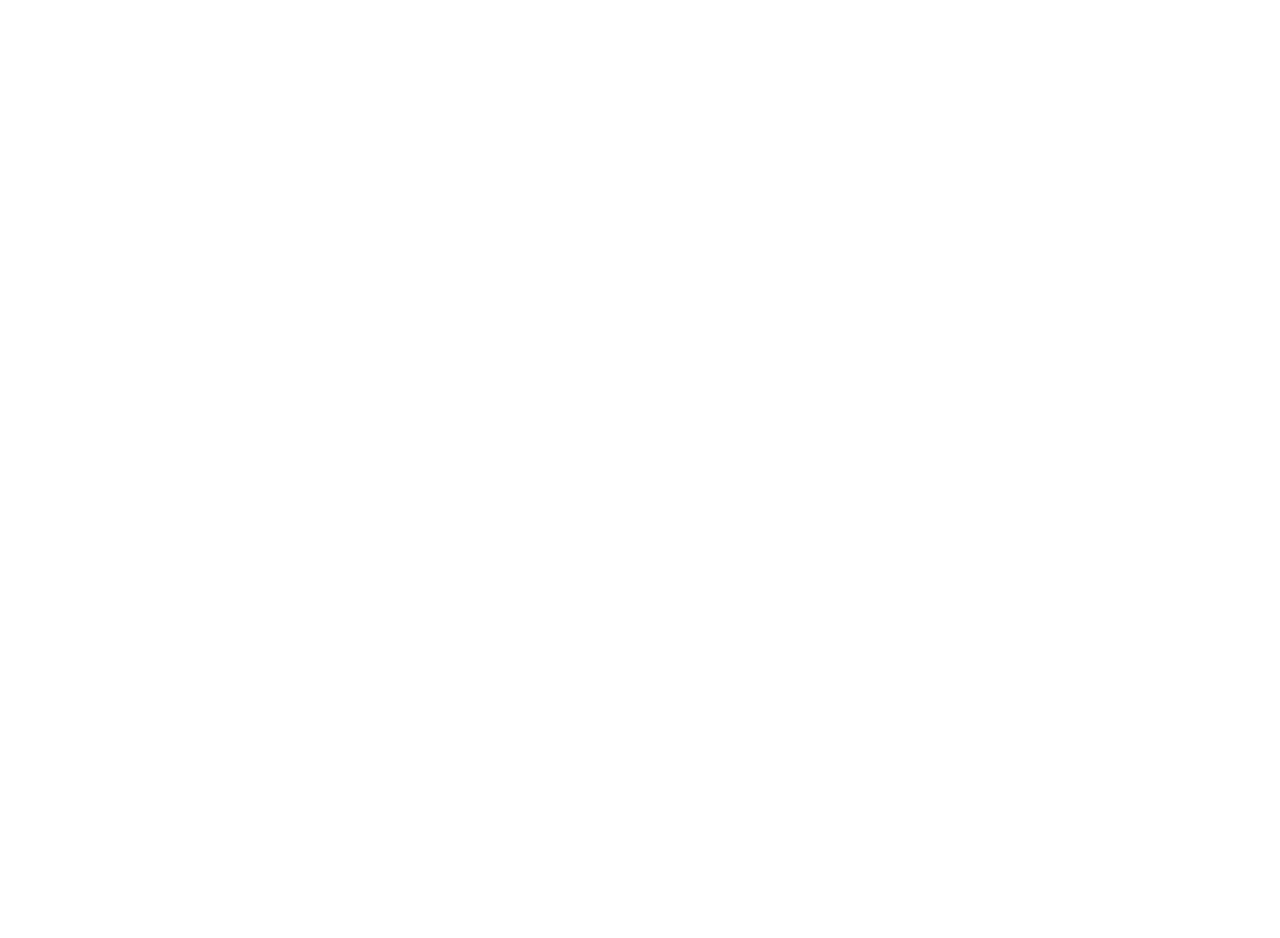
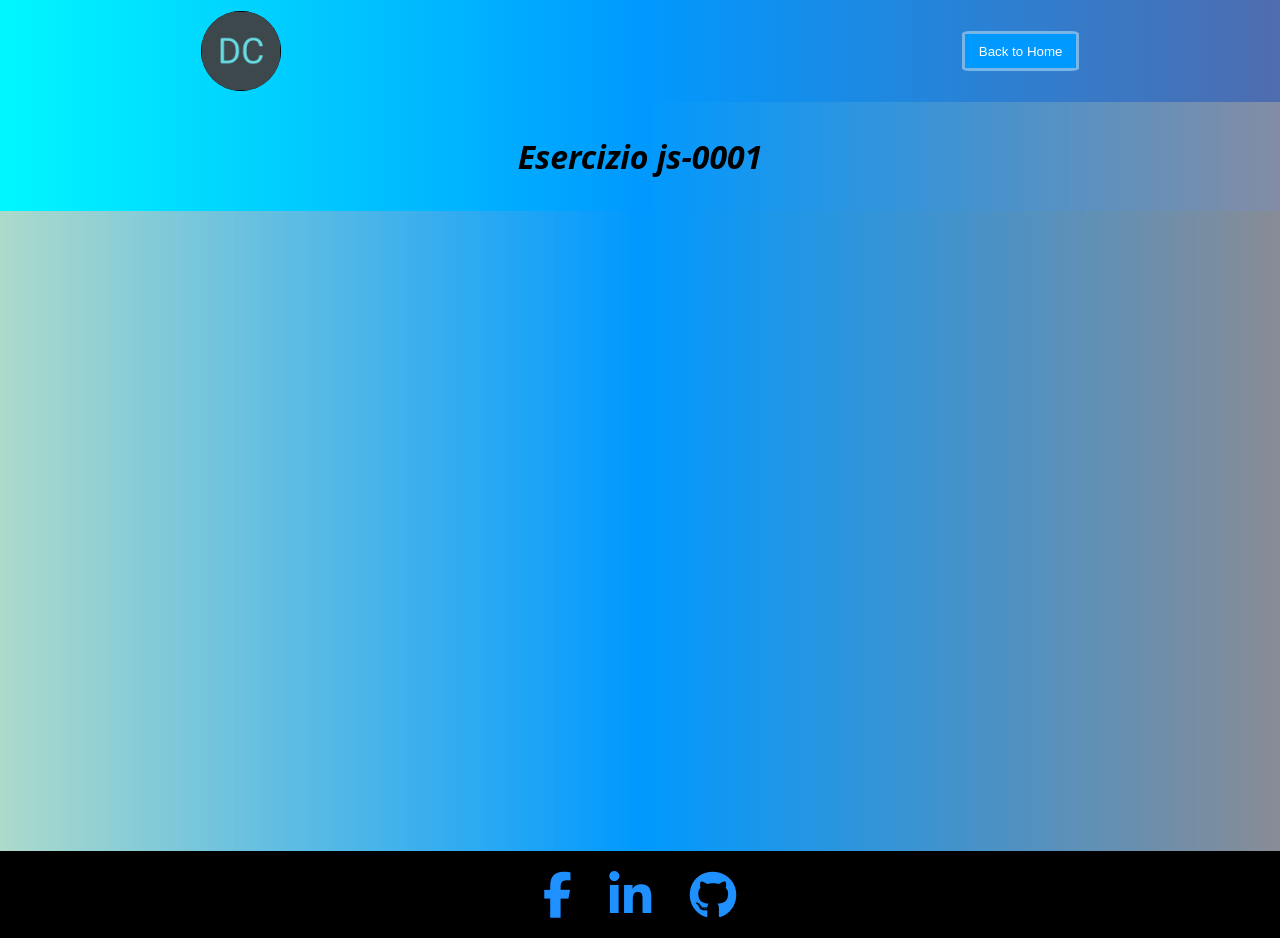
Before and after one commit to cavaglieridomenico/corso-frontend-angular, a plain HTML site: page src/exercises/js-0001/js-0001.html in a window 1280 px wide. Before the commit the page ends 800 px from the top, so only its background shows below. Drawn offline with Linux system fonts and the light colour scheme.

Commit message:
[FEAT] Setup js-0001

```diff
--- a/src/assets/style/style.css
+++ b/src/assets/style/style.css
@@ -72,7 +72,7 @@ a:visited {
   background-color: var(--color-primary);
   color: #fff;
   border: solid 3px #c8c8da9c;
-  border-radius: 20%;
+  border-radius: 7%;
   min-width: 100px;
   height: 40px;
   padding: 0 1em 0;
--- a/src/exercises/js-0001/js-0001.html
+++ b/src/exercises/js-0001/js-0001.html
@@ -0,0 +1,74 @@
+<!DOCTYPE html>
+<html lang="en">
+  <head>
+    <meta charset="UTF-8" />
+    <meta http-equiv="X-UA-Compatible" content="IE=edge" />
+    <meta name="viewport" content="width=device-width, initial-scale=1.0" />
+    <link
+      rel="shortcut icon"
+      href="./src/assets/images/favicon.ico"
+      type="image/x-icon"
+    />
+    <link rel="stylesheet" href="../../assets/style/style.css" />
+    <title>Esercizio js-0001</title>
+  </head>
+  <body>
+    <header>
+      <div class="container header__container flex-row-between">
+        <div class="logo">
+          <img src="../../assets/images/logo192.png" width="100%" alt="logo" />
+        </div>
+        <button class="button">
+          <a
+            href="../../../index.html"
+            class="btn btn-primary btn-lg text-light"
+            tabindex="-1"
+            role="button"
+            aria-disabled="true"
+            >Back to Home</a
+          >
+        </button>
+      </div>
+    </header>
+    <main class="main">
+      <div class="container">
+        <h1 class="title"><em>Esercizio js-0001</em></h1>
+        <div class="exercises-container flex-row-center"></div>
+      </div>
+    </main>
+    <footer>
+      <div class="container footer__container flex-row-center">
+        <span style="font-size: 46px; color: Dodgerblue">
+          <a
+            href="https://www.facebook.com/profile.php?id=100070999937670"
+            target="_blank"
+          >
+            <i class="fa-brands fa-facebook-f"></i>
+          </a>
+        </span>
+        <span class="mx-5" style="font-size: 48px; color: Dodgerblue">
+          <a
+            href="https://www.linkedin.com/in/domenico-cavaglieri-aa0333217/"
+            target="_blank"
+          >
+            <i class="fa-brands fa-linkedin-in"></i>
+          </a>
+        </span>
+        <span style="font-size: 48px; color: Dodgerblue">
+          <a
+            href="https://github.com/cavaglieridomenico"
+            target="_blank"
+            rel="noopener noreferrer"
+          >
+            <i class="fa-brands fa-github"></i>
+          </a>
+        </span>
+      </div>
+    </footer>
+    <script
+      src="https://kit.fontawesome.com/82cb370791.js"
+      crossorigin="anonymous"
+    ></script>
+    <script src="./src/index.js" type="module"></script>
+  </body>
+</html>
```
Also changed, not shown: index.html (+1 -1 lines).
